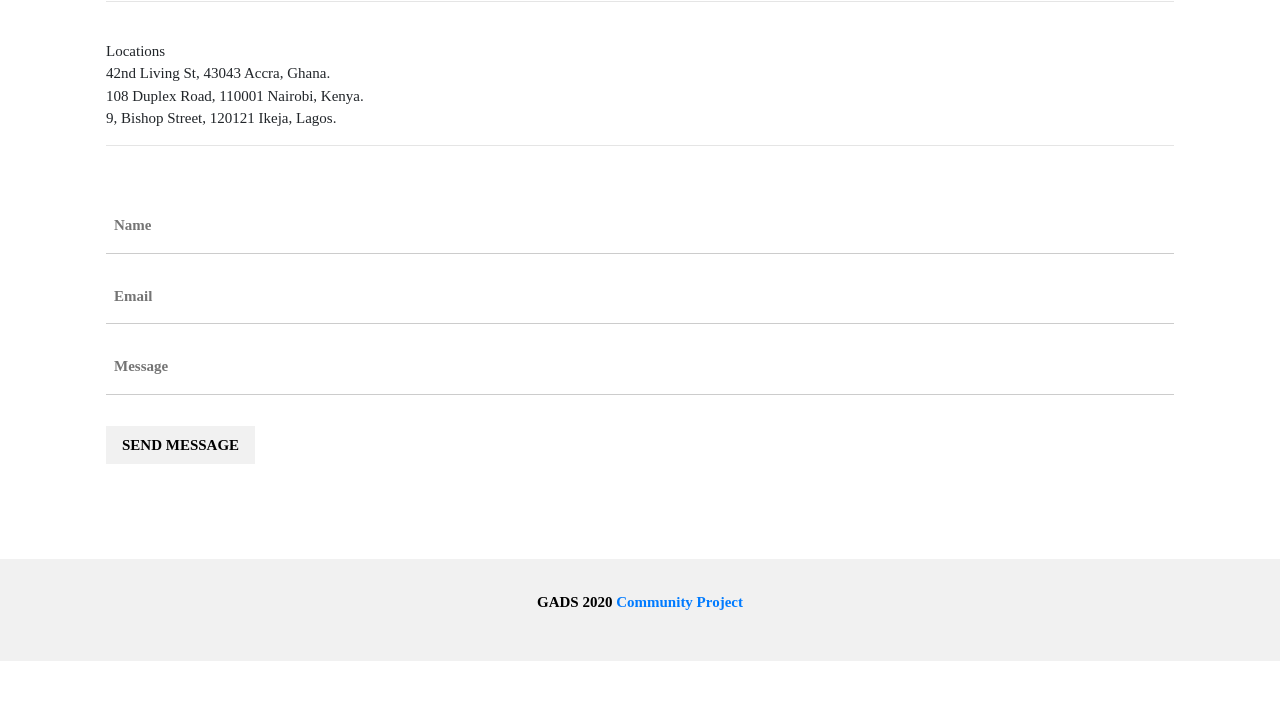
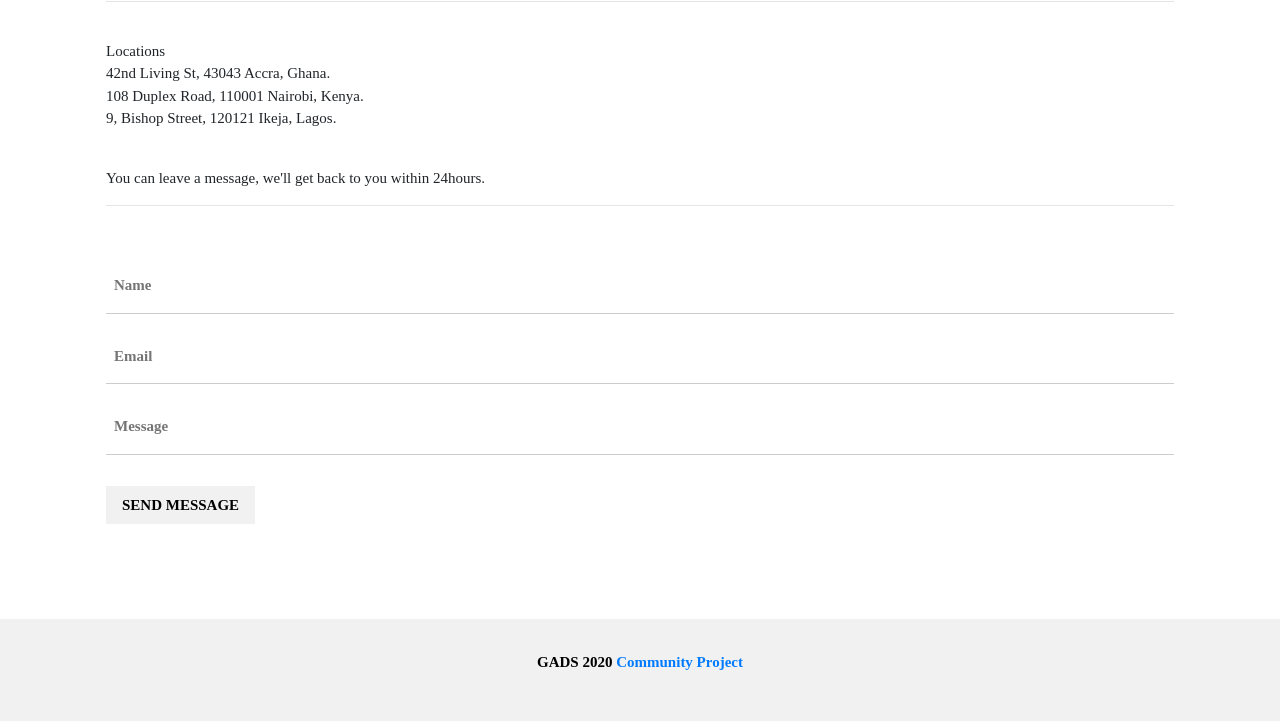
Before and after one commit to Owambe/contactus, a plain HTML site: page index.html in a window 1280 px wide. Shown: the part 154-875 px from the top of the page. Before the commit the page ends 815 px from the top, so only its background shows below. Drawn offline with nearby package versions, Linux system fonts and the light colour scheme.

Commit message:
Updated index.html
Made some changes in the formatting.

```diff
--- a/index.html
+++ b/index.html
@@ -36,12 +36,14 @@ h1, h2, h3, h4, h5, h6 {
   <hr>
 
   <!-- Contact Section -->
-  <div class="w3-container w3-padding-64" id="contact">
-    <h1>We are here</h1><hr><br>
-    <p>Locations<br> 42nd Living St, 43043 Accra, Ghana.<br> 108 Duplex Road, 110001 Nairobi, Kenya.<br> 9, Bishop Street, 120121 Ikeja, Lagos.</b></p>
+<form target="_self">
+<div class="w3-container w3-padding-64" id="contact">
+    <h1>We are here.</h1><hr><br>
+    <p>Locations<br> 42nd Living St, 43043 Accra, Ghana.<br> 108 Duplex Road, 110001 Nairobi, Kenya.<br> 9, Bishop Street, 120121 Ikeja, Lagos.</b></p><br>
+<p> You can leave a message, we'll get back to you within 24hours.</p>
     <p class="w3-text-blue-grey w3-large"><b></p><hr><br>
     <p></p>
-    <form target="_blank">
+
       <p><input class="w3-input w3-padding-16" type="text" placeholder="Name" required name="Name"></p>
       <p><input class="w3-input w3-padding-16" type="email" placeholder="Email" required name="Email"></p>
       <p><input class="w3-input w3-padding-16" type="text" placeholder="Message" required name="Message"></p>
```
